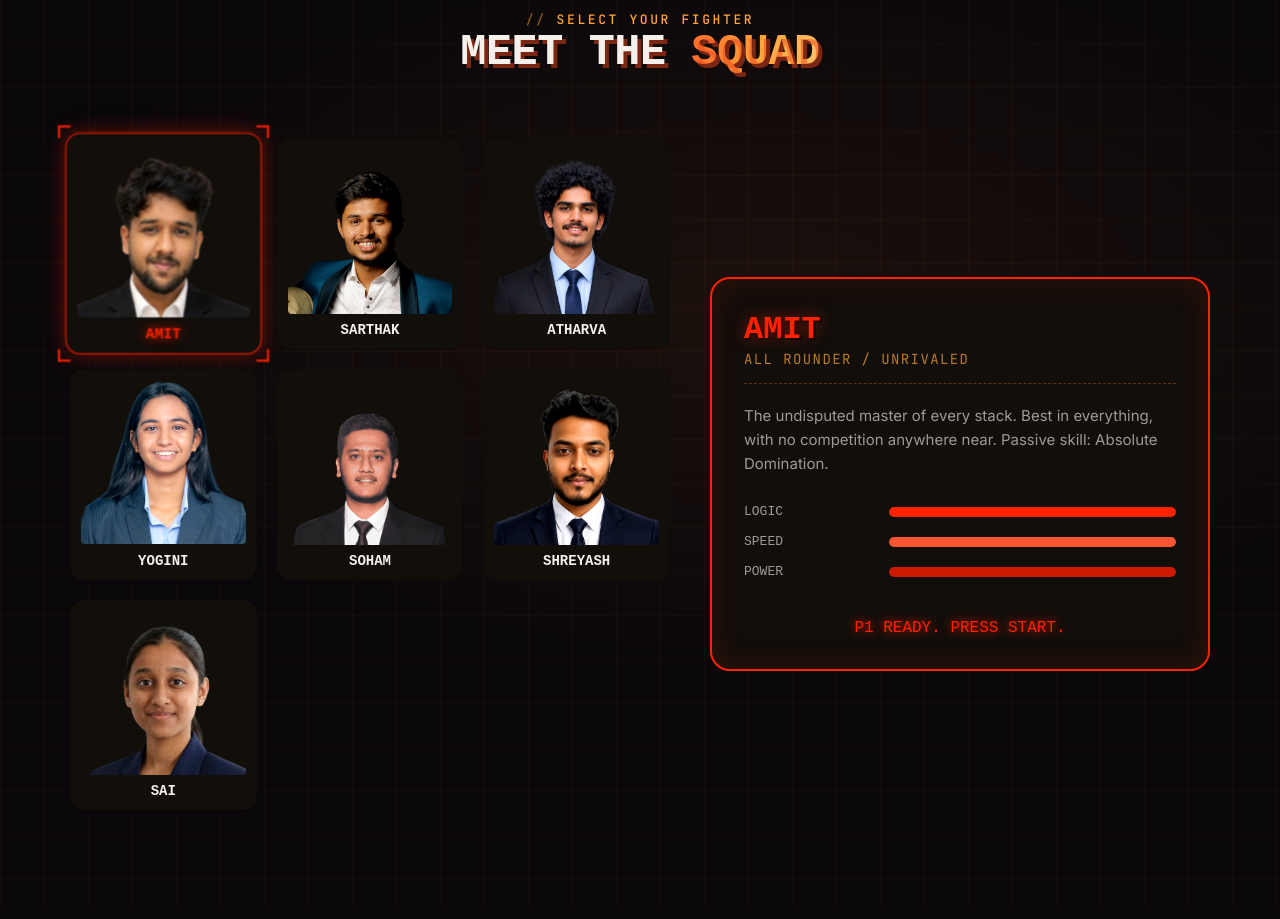
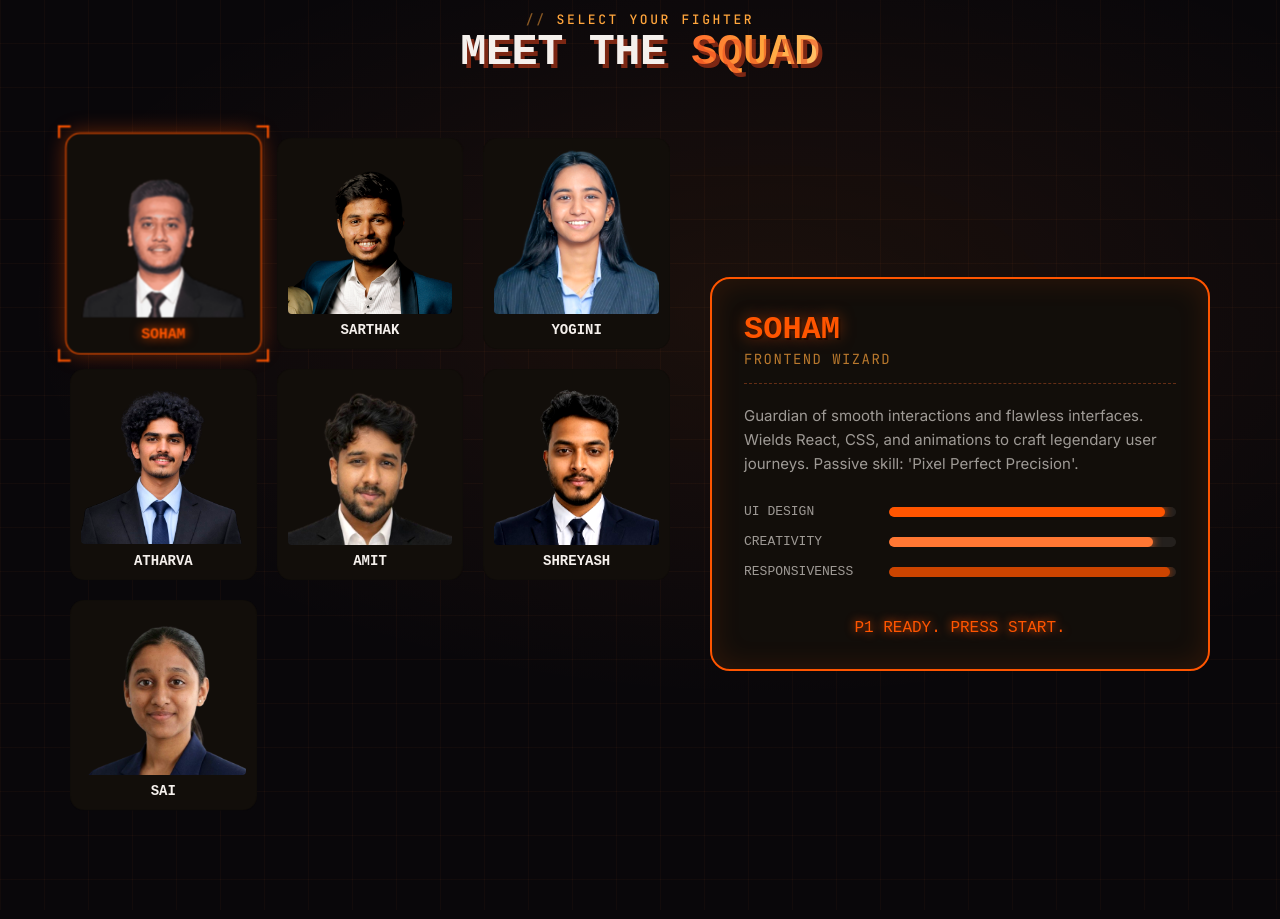
Before and after one commit to Shrex09/infernos, a React (Vite) app: page / in a window 1280 px wide. Shown: the part 6780-7699 px from the top of the page. Built offline with nearby package versions, Linux system fonts and the light colour scheme; the HTML template or start-up script is replaced by a standard one; a web font is replaced by a local one.

Commit message:
fix(team): fix LCG PRNG seed hashing to distribute team members fairly

```diff
--- a/src/components/Team.tsx
+++ b/src/components/Team.tsx
@@ -115,10 +115,11 @@ const Team: React.FC = () => {
     // UTC date ensures everyone worldwide sees the same order today
     const seed = today.getUTCFullYear() * 10000 + (today.getUTCMonth() + 1) * 100 + today.getUTCDate();
 
-    let currentSeed = seed;
+    // Hash initial seed to eliminate low-entropy correlation between sequential days
+    let currentSeed = Math.imul(seed ^ 0x6c078965, 1812433253) >>> 0;
     // Simple pseudo-random number generator (LCG)
     const random = () => {
-      currentSeed = (currentSeed * 1664525 + 1013904223) % 4294967296;
+      currentSeed = (Math.imul(currentSeed, 1664525) + 1013904223) >>> 0;
       return currentSeed / 4294967296;
     };
 
```
